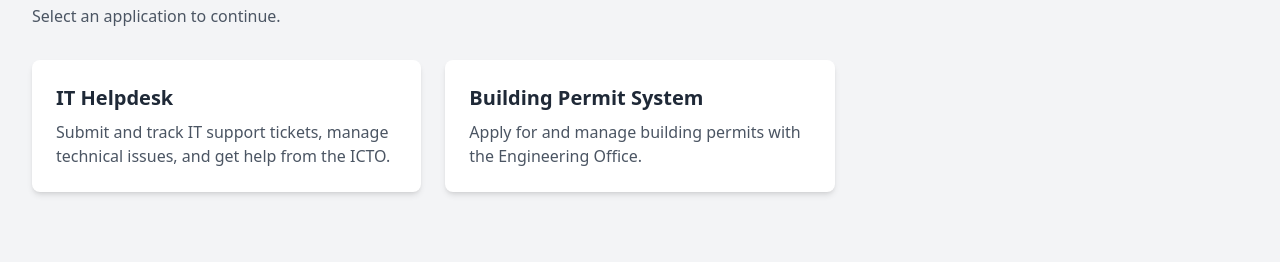
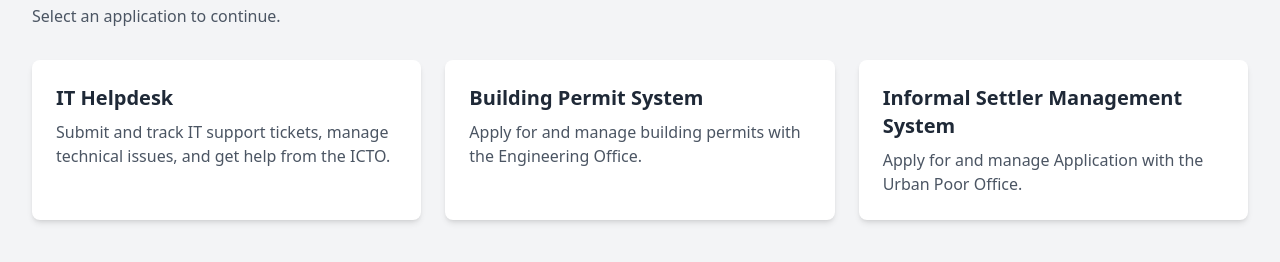
Before and after one commit to NikkoAce/lgu-employee-portal, a plain HTML site: page public/dashboard.html in a window 1280 px wide. Shown: the part 152-414 px from the top of the page. Drawn offline with nearby package versions, Linux system fonts and the light colour scheme; sample sign-in values are in the browser's storage.

Commit message:
add another system

```diff
--- a/public/dashboard.html
+++ b/public/dashboard.html
@@ -45,6 +45,11 @@
                 <p class="mt-2 text-gray-600">Apply for and manage building permits with the Engineering Office.</p>
             </a>
 
+
+            <a id="building-permit-link" href="#" class="block rounded-lg bg-white p-6 shadow-md hover:shadow-lg hover:-translate-y-1 transition-all duration-200">
+                <h3 class="text-xl font-semibold text-gray-800">Informal Settler Management System</h3>
+                <p class="mt-2 text-gray-600">Apply for and manage Application with the Urban Poor Office.</p>
+            </a>
             <!-- Add more application cards here as you build them -->
 
         </div>
```
